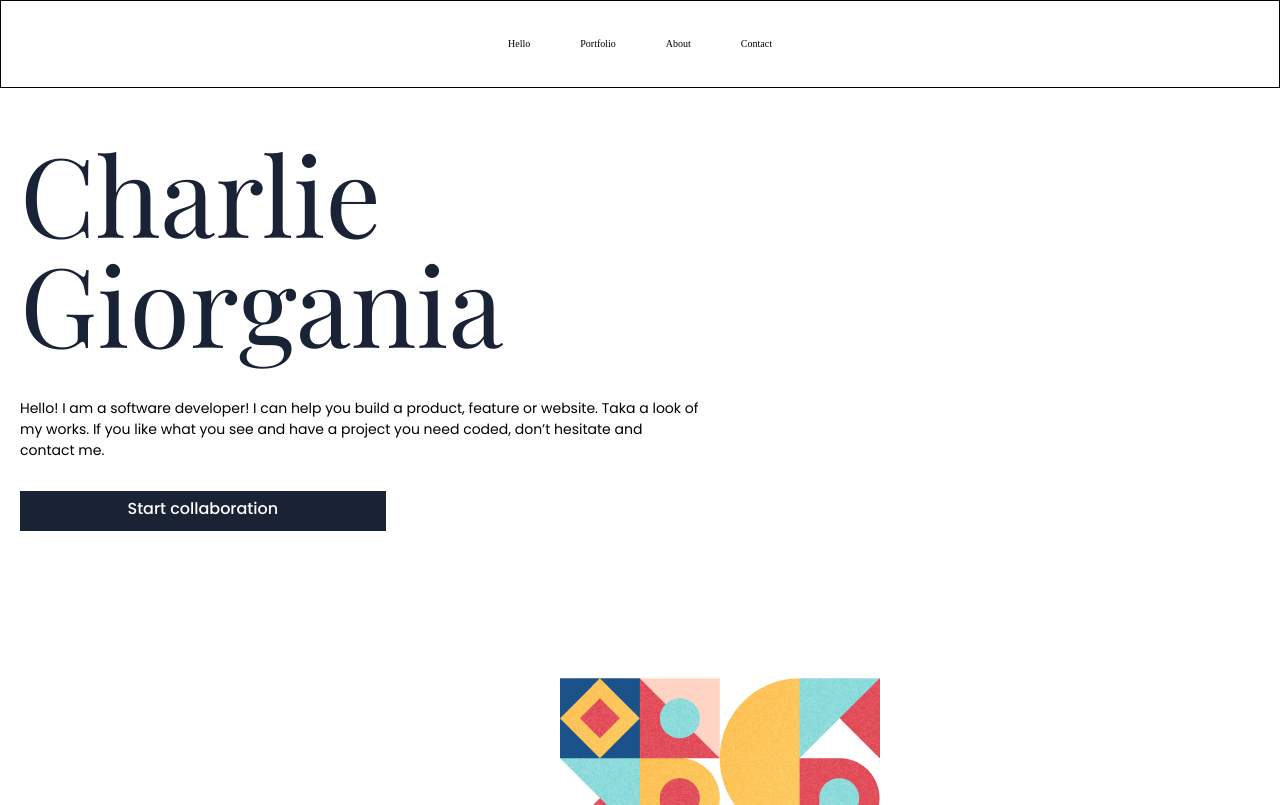
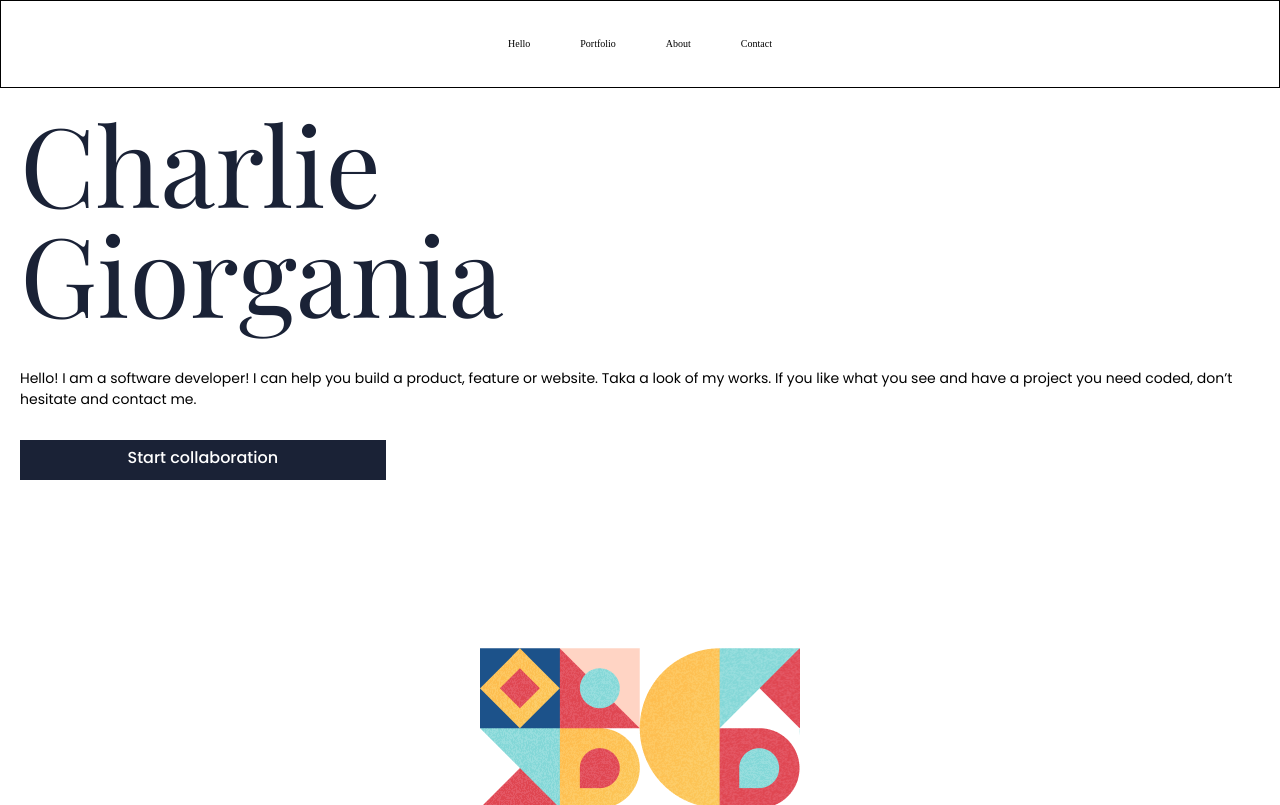
Before and after one commit to erickhansx/portfolio, a website: page index.html in a window 1280 px wide. Shown: the top 805 px of the page. Drawn offline with nearby package versions, Linux system fonts and the light colour scheme; files whose address does not match are found by name.

Commit message:
Fixed styling errors

```diff
--- a/index.html
+++ b/index.html
@@ -334,7 +334,10 @@
             </li>
           </ul>
           <div class="get-my-cv button-bottom">
-            <button class="get-my-cv-btn main-button button-action last-button">
+            <button
+              type="submit"
+              class="get-my-cv-btn main-button button-action last-button"
+            >
               Start Collaboration
             </button>
           </div>
--- a/package.json
+++ b/package.json
@@ -1,6 +1,6 @@
 {
   "devDependencies": {
-    "stylelint": "^14.7.1",
+    "stylelint": "^14.8.1",
     "stylelint-config-prettier": "^9.0.3",
     "stylelint-config-standard": "^25.0.0"
   }
--- a/resources/css/style.css
+++ b/resources/css/style.css
@@ -122,58 +122,6 @@ button {
 
 .about-me-background {
   display: none;
-}
-
-@media (min-width: 768px) {
-  html {
-    font-size: 62.5%;
-  }
-
-  .about-me {
-    box-sizing: border-box;
-    width: 144rem;
-    margin: 30px auto;
-    display: grid;
-    grid-template-rows: 20rem 8.4rem 7rem 17.5rem;
-    grid-template-columns: 50% 50%;
-
-    grid-template-areas:
-      "h1 background"
-      "paragraph background"
-      "button background"
-      "dots background";
-  }
-
-  .main-h1 {
-    grid-area: h1;
-  }
-
-  /* .about-me {
-    display: grid;
-    width: 140rem;
-    grid-template-columns: 50% 50%;
-    background-image: none;
-    height: auto;
-    margin: 0 auto;
-  }
-
-  .about-me-mobile {
-    display: flex;
-    flex-direction: column;
-    grid-column: 1 / 2;
-    grid-row: 1/2;
-    min-width: 0;
-    min-height: 0;
-  }
-
-  .about-me-background {
-    display: block;
-    width: 100%;
-    grid-column: 2/3;
-    grid-row: 1/2;
-    min-width: 0;
-    min-height: 0;
-  } */
 }
 
 .about-me-header {
@@ -486,8 +434,5 @@ button {
 
 .last-button {
   display: flex;
-  padding-top: 1.5rem;
-  padding-bottom: 1.5rem;
-  padding-left: 4rem;
-  padding-right: 4rem;
+  padding: 1.5rem 4rem;
 }
```
Also changed, not shown: 1 other file.
